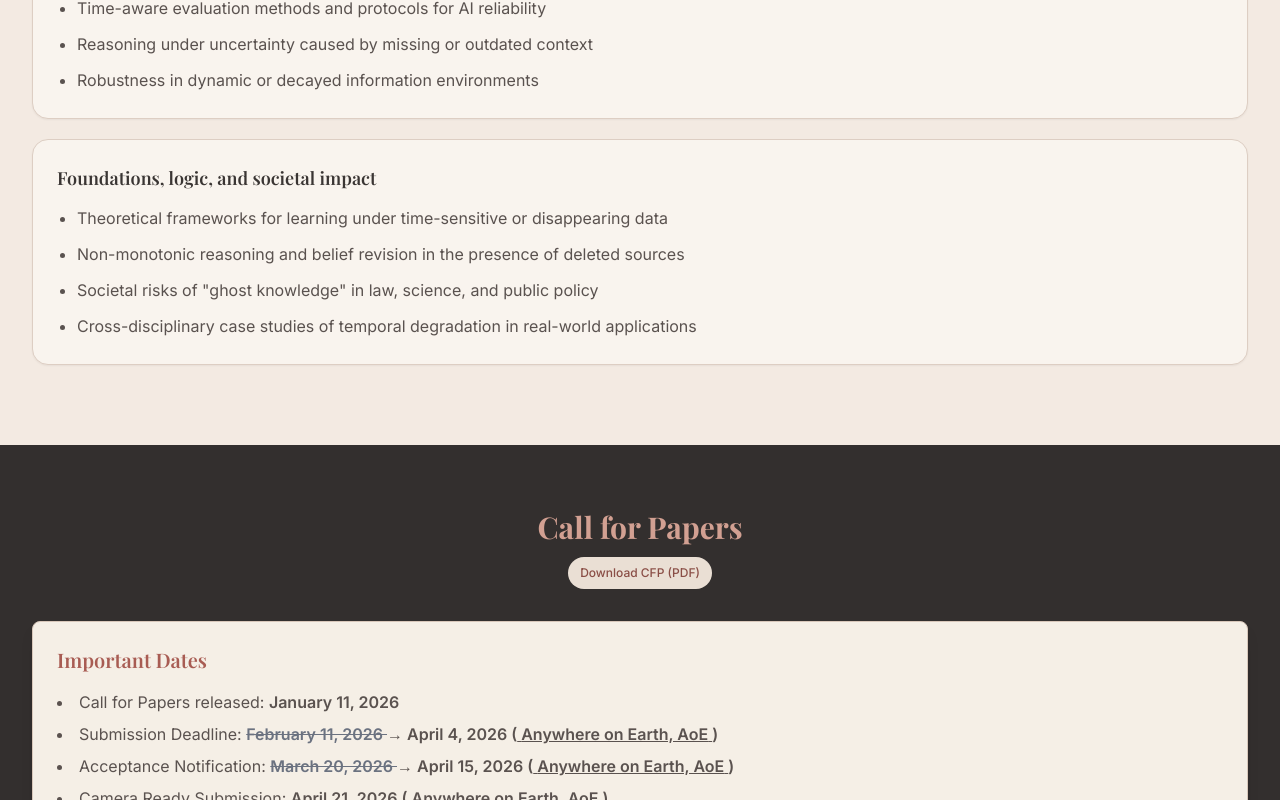
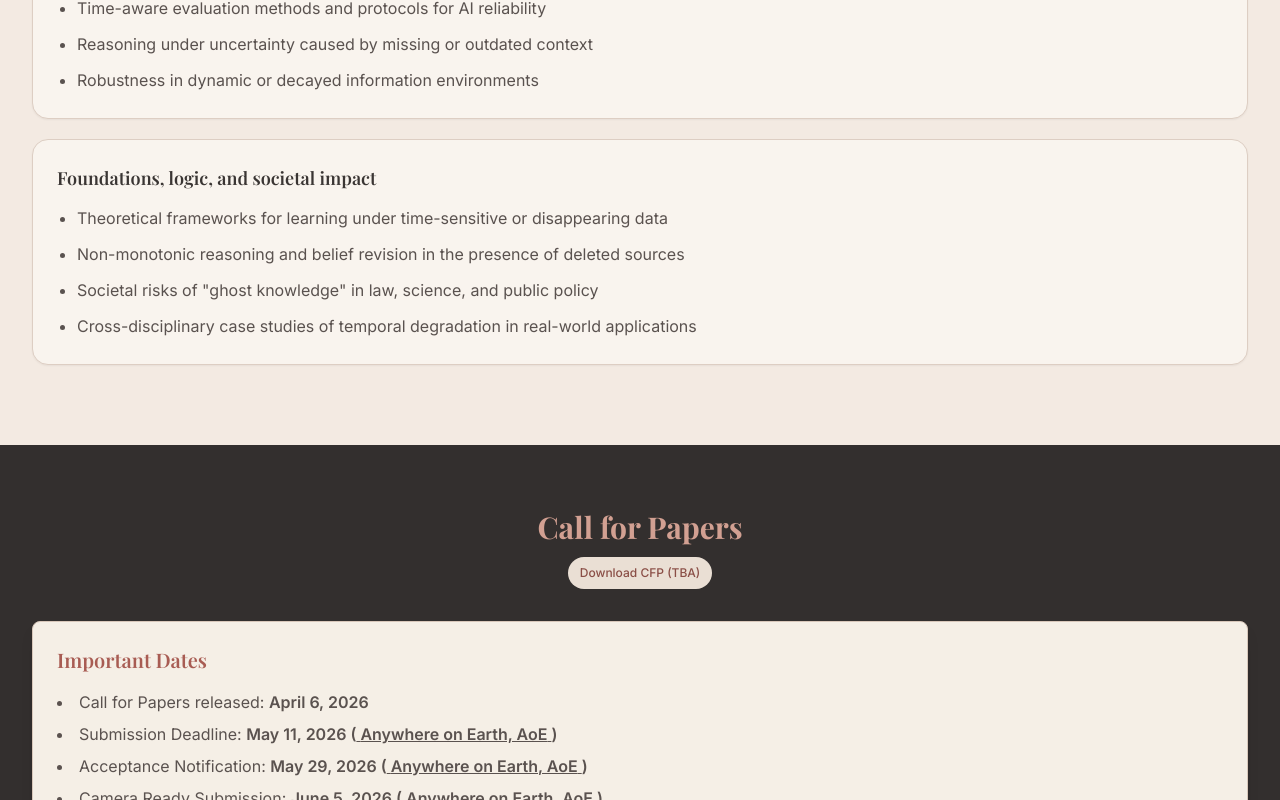
Before and after one commit to ElizaZhou96/aim4dk, a React (Vite) app: page / in a window 1280 px wide. Shown: the part 2000-2800 px from the top of the page. Built offline with nearby package versions, Linux system fonts and the light colour scheme.

Commit message:
Update App.tsx

```diff
--- a/src/App.tsx
+++ b/src/App.tsx
@@ -71,7 +71,7 @@ function App() {
               <div className="flex items-center space-x-4">
                 <a href="https://2026.ijcai.org/" target="_blank" rel="noopener noreferrer" className="flex-shrink-0">
                   <img
-                    src="/ijcai26_logo.png"
+                    src="/xxx.png"
                     className="w-21 h-8 object-cover cursor-pointer hover:scale-105 transition-transform duration-200"
                     alt="IJCAI 2026 Logo"
                   />
@@ -289,8 +289,6 @@ function App() {
         </section>
 
 
-
-
         {/* CFP Section */}
         <section id="cfp" className="py-16 bg-[#332F2E] text-[#F5EFE6]">
           <div className="max-w-7xl mx-auto px-4 sm:px-6 lg:px-8">
@@ -298,12 +296,12 @@ function App() {
 
             <div className="text-center">
               <a
-                href="/EmpAI26 CFP.pdf"
+                href="/IJCAI CFP.pdf"
                 target="_blank"
                 rel="noopener noreferrer"
                 className="inline-flex items-center px-3 py-2 text-xs font-medium rounded-full bg-[#EADFD4] text-[#8A4E46] hover:bg-[#DDCDBE] transition"
               >
-                Download CFP (PDF)
+                Download CFP (TBA)
               </a>
             </div>
 
@@ -311,12 +309,11 @@ function App() {
               <div className="bg-[#F5EFE6] text-[#3A3533] rounded-lg shadow-lg p-6 border border-[#D8C7BA]">
                 <h3 className="text-xl font-semibold text-[#A85C53] mb-4">Important Dates</h3>
                 <ul className="text-[#5A524F] mb-4 list-disc list-inside space-y-2">
-                  <li>Call for Papers released: <span className="font-bold">January 11, 2026</span></li>
+                  <li>Call for Papers released: <span className="font-bold">April 6, 2026</span></li>
                   <li>
                     Submission Deadline:{" "}
                     <span className="font-bold">
-                      <del className="text-gray-500">February 11, 2026 </del>
-                      → April 4, 2026
+                      May 11, 2026
                       (
                       <a
                         href="https://time.is/Anywhere_on_Earth"
@@ -332,8 +329,7 @@ function App() {
                   <li>
                     Acceptance Notification:{" "}
                     <span className="font-bold">
-                      <del className="text-gray-500">March 20, 2026 </del>
-                      → April 15, 2026
+                      May 29, 2026
                       (
                       <a
                         href="https://time.is/Anywhere_on_Earth"
@@ -349,7 +345,7 @@ function App() {
                   <li>
                     Camera Ready Submission:{" "}
                     <span className="font-bold">
-                      April 21, 2026
+                      June 5, 2026
                       (
                       <a
                         href="https://time.is/Anywhere_on_Earth"
@@ -362,7 +358,8 @@ function App() {
                       )
                     </span>
                   </li>
-                  <li>Workshop Date: <span className="font-bold">May 25, 2026</span></li>
+                  <li>Early Registration: <span className="font-bold">June 15, 2026</span></li>
+                  <li>Workshop Date: <span className="font-bold">August 15/16/17, 2026</span></li>
                 </ul>
               </div>
 
```
